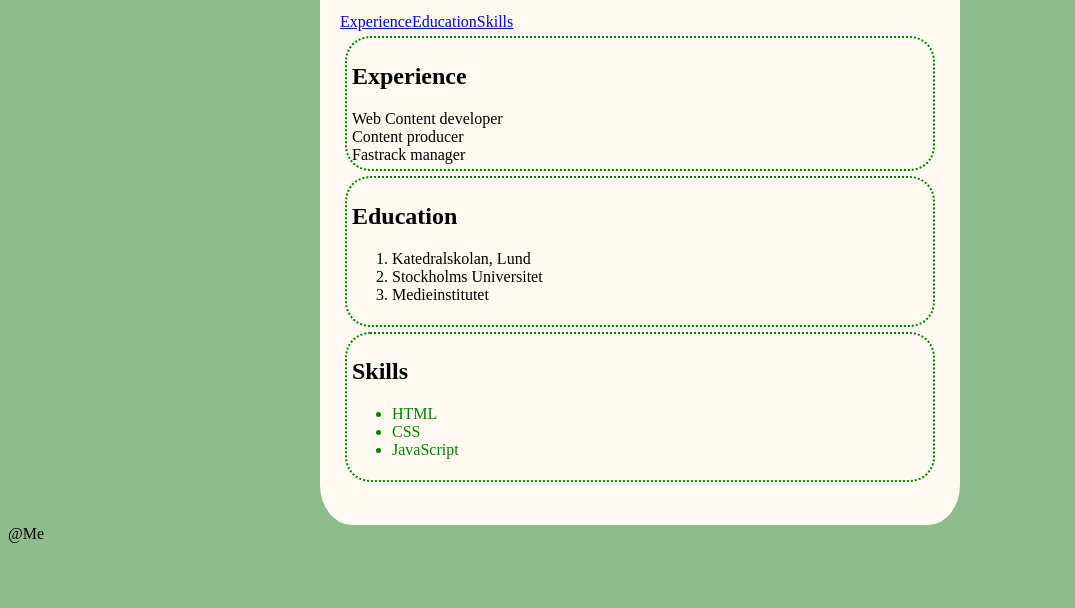
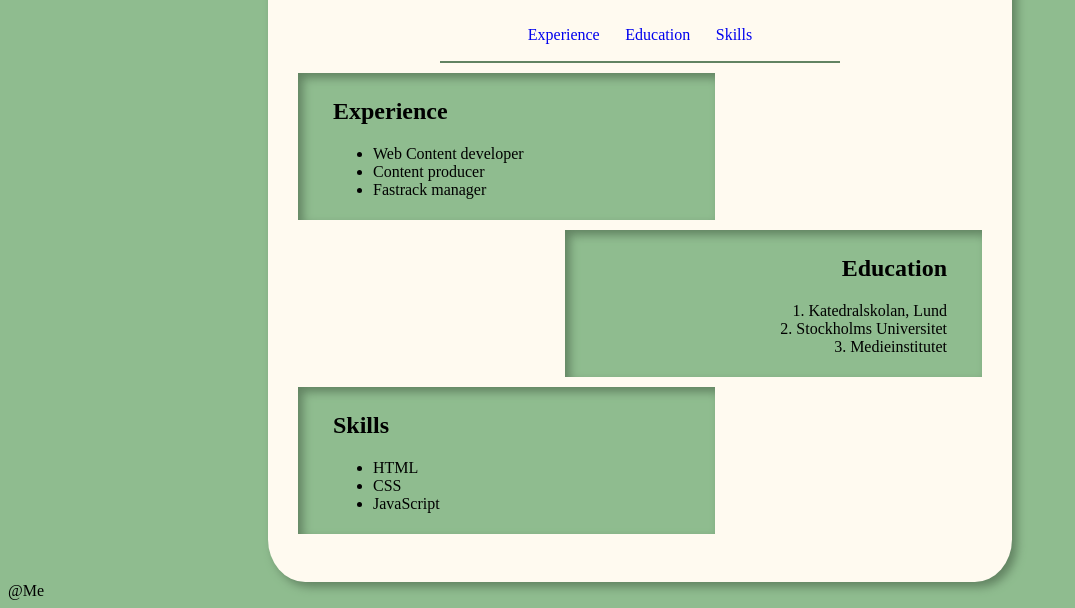
Before and after one commit to erica-f/my-profile, a plain HTML site: page index.html in a window 1280 px wide. Shown: the part 281-889 px from the top of the page, without its empty margins (0-1075 px from the left). Before the commit the page ends 832 px from the top, so only its background shows below. Drawn offline with Linux system fonts and the light colour scheme.

Commit message:
color fixes, cutouts

```diff
--- a/css/style.css
+++ b/css/style.css
@@ -17,20 +17,52 @@ img {
     text-align:center;
 }
 main {
-width: 600px;
-margin:0 auto;
+width: 55vw;
+margin: 0 auto;
 background-color: floralwhite;
 border-radius: 5%;
+border: 1px;
 padding:20px;
+box-shadow: 5px 5px 10px rgb(98, 131, 98);
 }
 nav {
     display: flex;
+     justify-content: center;
+    width: 400px;
+    margin: 0 auto;
+    border-bottom: solid 2px rgb(98, 131, 98);
+}
+nav a {
+    padding-bottom: 5px;
+    text-decoration: none;
+    margin: 1vw;
+}
+a:visited, a:active {
+    color: darkgreen;
+}
+#cv {
+margin: 5px;
+
+}
+.leftside {
+    display: flex;
+    flex-direction: row;
+    align-items:center;
+}
+.rightside {
+    display: flex;
+    flex-direction: row-reverse;
+    text-align: right;
+    list-style-position: inside;
+    align-items: center;
 }
 .cv-section {
-border: green dotted 2px;
-padding: 5px;
+background-color: darkseagreen;
+padding: 5px 35px ;
 margin: 5px;
-border-radius: 25px;
+width: 50%;
+height: 15%;
+box-shadow: 5px 5px 10px rgb(98, 131, 98) inset;
 }
 
 .profile-image {
@@ -39,10 +71,6 @@ width: 100px;
 height: 100px;
 }
 
-ul li {
-color: green;
+a:hover {
+color: slategray;
 }
-
-a:hover {
-color:white;
-}
--- a/index.html
+++ b/index.html
@@ -23,18 +23,25 @@
         <a href="#sectionTwo">Education</a>
         <a href="#sectionThree">Skills</a>
      </nav>
+     <section id="cv">
+        <article class="leftside">
+    </article>
     <section class="cv-section" id="sectionOne">
     <h2>Experience</h2>
-    <article>
-    Web Content developer
+    <ul>
+        <li>
+            Web Content developer
+        </li>
+        <li>
+Content producer
+        </li>
+        <li>
+ Fastrack manager
+        </li>
+    </ul>
+    </section>
     </article>
-    <article>
-    Content producer
-    </article>
-    <article>
-    Fastrack manager
-    </article>
-    </section>
+    <article class="rightside">
     <section class="cv-section" id="sectionTwo">
     <h2>Education</h2>
     <ol>
@@ -47,6 +54,8 @@
     </li>
     </ol>
     </section>
+      </article>
+      <article class="leftside">
     <section class="cv-section" id="sectionThree">
     <h2>Skills</h2>
     <ul>
@@ -59,6 +68,8 @@
     </li>
     </ul>
     </section>
+    </article>
+     </section>
     <br>
 </main>
 <footer>
```
